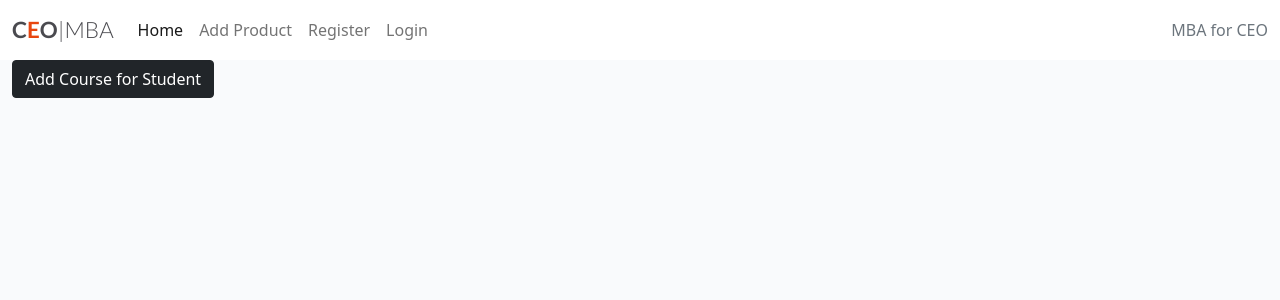
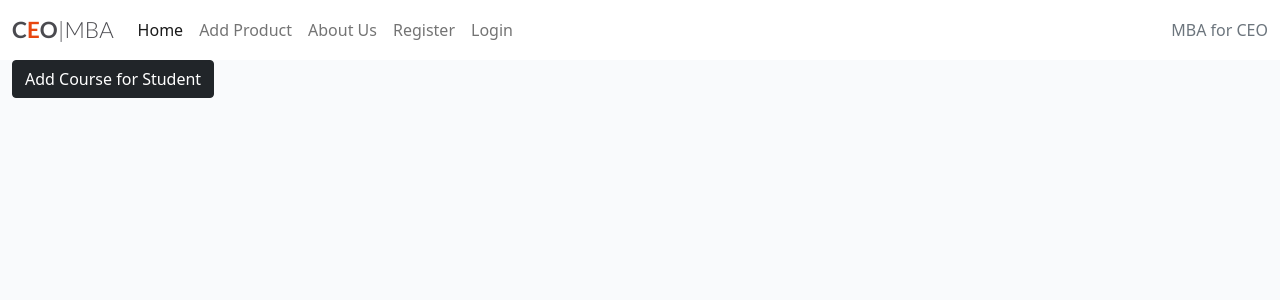
Before and after one commit to Zaurtime/mbaforceo, a Django app: page / in a window 1280 px wide. Shown: the top 300 px of the page. Run offline with Django 3.2, Linux system fonts and the light colour scheme; data that the repository does not hold is empty.

Commit message:
Add views,urls and button  for about us page work properly by click

```diff
--- a/mba/templates/about_us.html
+++ /dev/null
@@ -1,4 +0,0 @@
-{% extends 'base.html' %}
-{% load crispy_forms_tags %}
-{% load static %}
-{% block content %}
--- a/mba/templates/base.html
+++ b/mba/templates/base.html
@@ -39,6 +39,9 @@
                     </li>
                     <li class="nav-item">
                         <a class="nav-link" href="{% url 'add_product' %}">Add Product</a>
+                    </li>
+                    <li class="nav-item">
+                        <a class="nav-link" href="{% url 'about' %}">About Us</a>
                     </li>
                     {% if user.is_authenticated %}
                     <li class="nav-item">
--- a/mba/urls.py
+++ b/mba/urls.py
@@ -11,4 +11,5 @@ urlpatterns = [
     path('post-update/<str:slug>/', views.update_product, name='post_update'),
     path('post/', views.Post, name='post'),
     path('signup/', views.signup, name='signup'),
+    path('about/', views.about, name='about'),
 ]
--- a/mba/views.py
+++ b/mba/views.py
@@ -154,3 +154,7 @@ def signup(request):
      "form": form
     }
     return render(request, "accounts/signup.html", context)
+
+
+def about(request):
+    return render(request, 'about.html')
```
Also changed, not shown: mba/templates/about.html (added, +10 -0 lines).
